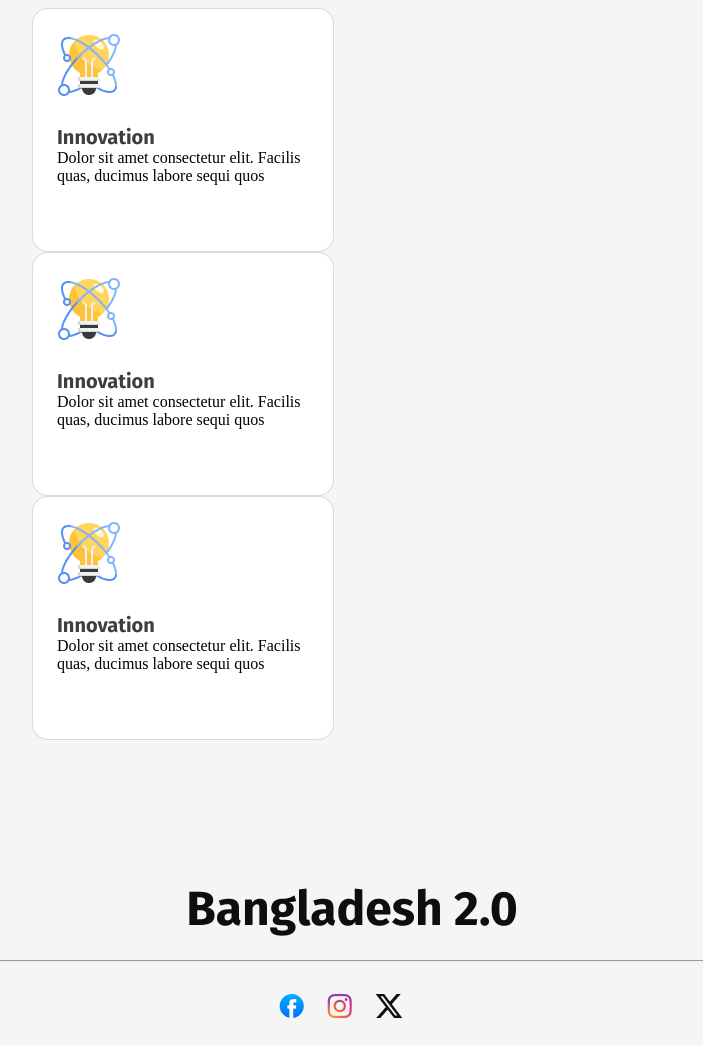
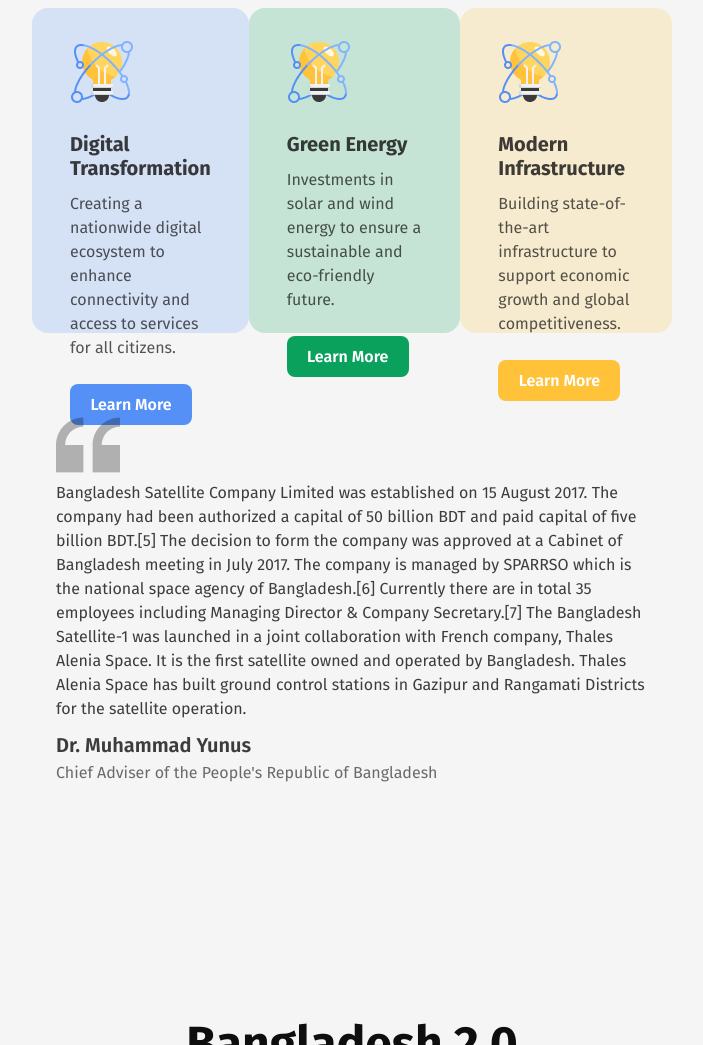
Before and after one commit to mdimajamam/Assignment-1, a plain HTML site: page index.html in a window 1280 px wide. Shown: the part 1380-2425 px from the top of the page, without its empty margins (288-991 px from the left). Drawn offline with Linux system fonts and the light colour scheme.

Commit message:
adding hero3

```diff
--- a/Styles/style.css
+++ b/Styles/style.css
@@ -223,7 +223,7 @@ footer section{
 /* hero3 */
 
 #hero3{
-
+    margin-bottom: 80px;
 }
 .vision{
 
@@ -250,3 +250,147 @@ footer section{
     letter-spacing: 0%;
     text-align: left;
 }
+.future-content{
+    display: flex;
+    justify-content: space-between;
+    align-items: center;
+    margin-bottom: 32px;
+
+}
+
+.content0{
+    padding: 32px 14px;
+    width: 411px;
+    height: 325px;
+
+}
+
+ .blue{
+    box-sizing: border-box;
+    border-radius: 16px;
+
+    background: rgba(84, 144, 245, 0.2);
+}
+ .green{
+    box-sizing: border-box;
+    border-radius: 16px;
+
+    background: rgb(198, 228, 214);
+}
+ .yellow{
+    box-sizing: border-box;
+    border-radius: 16px;
+
+    background: rgb(247, 235, 207);
+}
+.future-content .content0 img{
+    padding:0px 24px 0px 24px;
+
+}
+.future-content .content0 .content1 .subtitle{
+    color: rgba(14, 14, 14, 0.8);
+    font-family: Fira Sans;
+    font-size: 20px;
+    font-weight: 700;
+    line-height: 24px;
+    letter-spacing: 0%;
+    text-align: left;
+    margin-bottom: 12px;
+}
+.future-content .content0 .content1 .discription{
+    color: rgba(14, 14, 14, 0.7);
+    font-family: Fira Sans;
+    font-size: 16px;
+    font-weight: 400;
+    line-height: 24px;
+    letter-spacing: 0%;
+    text-align: left;
+    margin-bottom: 24px;
+
+}
+
+.content1 .button1{
+    border-radius: 8px;
+    background: rgb(84, 144, 245);
+    color: rgb(255, 255, 255);
+    font-family: Fira Sans;
+    font-size: 16px;
+    font-weight: 600;
+    line-height: 19px;
+    letter-spacing: 0%;
+    text-align: center;
+    margin-bottom: 32px;
+    width: 122px;
+    height: 41px;
+    border: none;
+}
+.content1 .button2{
+    border-radius: 8px;
+    background: rgb(9, 161, 92);
+    color: rgb(255, 255, 255);
+    font-family: Fira Sans;
+    font-size: 16px;
+    font-weight: 600;
+    line-height: 19px;
+    letter-spacing: 0%;
+    text-align: center;
+    margin-bottom: 32px;
+    width: 122px;
+    height: 41px;
+    border: none;
+}
+.content1 .button3{
+    border-radius: 8px;
+    background: rgb(255, 194, 57);
+    color: rgb(255, 255, 255);
+    font-family: Fira Sans;
+    font-size: 16px;
+    font-weight: 600;
+    line-height: 19px;
+    letter-spacing: 0%;
+    text-align: center;
+    margin-bottom: 32px;
+    width: 122px;
+    height: 41px;
+    border: none;
+
+}
+
+.lorem{
+    margin-bottom: ;
+    padding: 48px 24px 48px 24px;
+}
+.lorem p img{
+    /* height: 64px;
+    width: 64px; */
+}
+.lorem p{
+    color: rgba(14, 14, 14, 0.8);
+    font-family: Fira Sans;
+    font-size: 16px;
+    font-weight: 400;
+    line-height: 24px;
+    letter-spacing: 0%;
+    text-align: left;
+    margin-bottom: 12px;
+
+}
+.lorem div h4{
+    color: rgba(14, 14, 14, 0.8);
+    font-family: Fira Sans;
+    font-size: 20px;
+    font-weight: 600;
+    line-height: 24px;
+    letter-spacing: 0%;
+    text-align: left;
+    margin-bottom: 4px;
+}
+.lorem div p{
+    color: rgba(14, 14, 14, 0.6);
+    font-family: Fira Sans;
+    font-size: 16px;
+    font-weight: 400;
+    line-height: 24px;
+    letter-spacing: 0%;
+    text-align: left;
+}
--- a/index.html
+++ b/index.html
@@ -67,30 +67,41 @@
                      <h2>The Vision of Future</h2>
                      <p>Bangladesh 2.0 aims to redefine the nation’s trajectory by embracing cutting-edge technology, promoting inclusive growth, and ensuring sustainability. With initiatives in renewable energy, digital transformation, and robust infrastructure, the country is set to become a global model of development.</p>
                 </div>
-                <div>
-                    <div class="content">
+                <div class="future-content">
+                    <div class="content0 blue">
                         <img src="assets/card-icon.png" alt="">
                         <div class="content1">
-                            <p class="subtitle">Innovation</p>
-                            <p class="discription">Dolor sit amet consectetur elit. Facilis quas, ducimus labore sequi quos </p>
+                            <h3 class="subtitle">Digital Transformation</h3>
+                            <p class="discription">Creating a nationwide digital ecosystem to enhance connectivity and access to services for all citizens. </p>
+                            <button class="button1">Learn More</button>
                         </div>
                     </div>
-                    <div class="content">
+                    <div class="content0 green">
                         <img src="assets/card-icon.png" alt="">
                         <div class="content1">
-                            <p class="subtitle">Innovation</p>
-                            <p class="discription">Dolor sit amet consectetur elit. Facilis quas, ducimus labore sequi quos </p>
+                            <h3 class="subtitle">Green Energy</h3>
+                            <p class="discription">Investments in solar and wind energy to ensure a sustainable and eco-friendly future.</p>
+                            <button class="button2">Learn More</button>
                         </div>
                     </div>
-                    <div class="content">
+                    <div class="content0 yellow">
                         <img src="assets/card-icon.png" alt="">
                         <div class="content1">
-                            <p class="subtitle">Innovation</p>
-                            <p class="discription">Dolor sit amet consectetur elit. Facilis quas, ducimus labore sequi quos </p>
+                            <h3 class="subtitle">Modern Infrastructure</h3>
+                            <p class="discription">Building state-of-the-art infrastructure to support economic growth and global competitiveness.</p>
+                            <button class="button3">Learn More</button>
                         </div>
+
                     </div>
                 </div>
-                <div></div>
+                <div class="lorem">
+                    <img src="assets/quote-bg.png" alt="">
+                    <p>Bangladesh Satellite Company Limited was established on 15 August 2017. The company had been authorized a capital of 50 billion BDT and paid capital of five billion BDT.[5] The decision to form the company was approved at a Cabinet of Bangladesh meeting in July 2017. The company is managed by SPARRSO which is the national space agency of Bangladesh.[6] Currently there are in total 35 employees including Managing Director & Company Secretary.[7] The Bangladesh Satellite-1 was launched in a joint collaboration with French company, Thales Alenia Space. It is the first satellite owned and operated by Bangladesh. Thales Alenia Space has built ground control stations in Gazipur and Rangamati Districts for the satellite operation.</p>
+                    <div>
+                        <h4>Dr. Muhammad Yunus</h4>
+                        <p>Chief Adviser of the People's Republic of Bangladesh</p>
+                    </div>
+                </div>
             </div>
         </section>
     </main>
```
